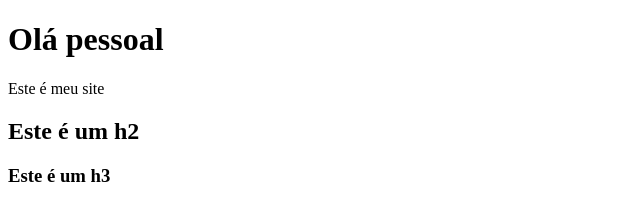
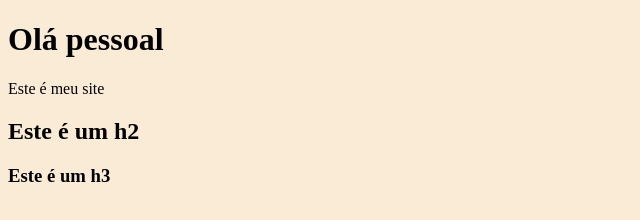
Before and after one commit to igorymurakami/Site, a plain HTML site: page index.html in a window 1280 px wide. Shown: the whole page, without its empty margins (0-640 px from the left). Drawn offline with Linux system fonts and the light colour scheme.

Commit message:
Nova cor de fundo

```diff
--- a/index.html
+++ b/index.html
@@ -3,7 +3,12 @@
 <head>
     <meta charset="UTF-8">
     <meta name="viewport" content="width=device-width, initial-scale=1.0">
-    <title>Document</title>
+    <title>Meu site</title>
+    <style>
+        body{
+            background-color: antiquewhite;
+        }
+    </style>
 </head>
 <body>
     <h1>Olá pessoal</h1>
```
